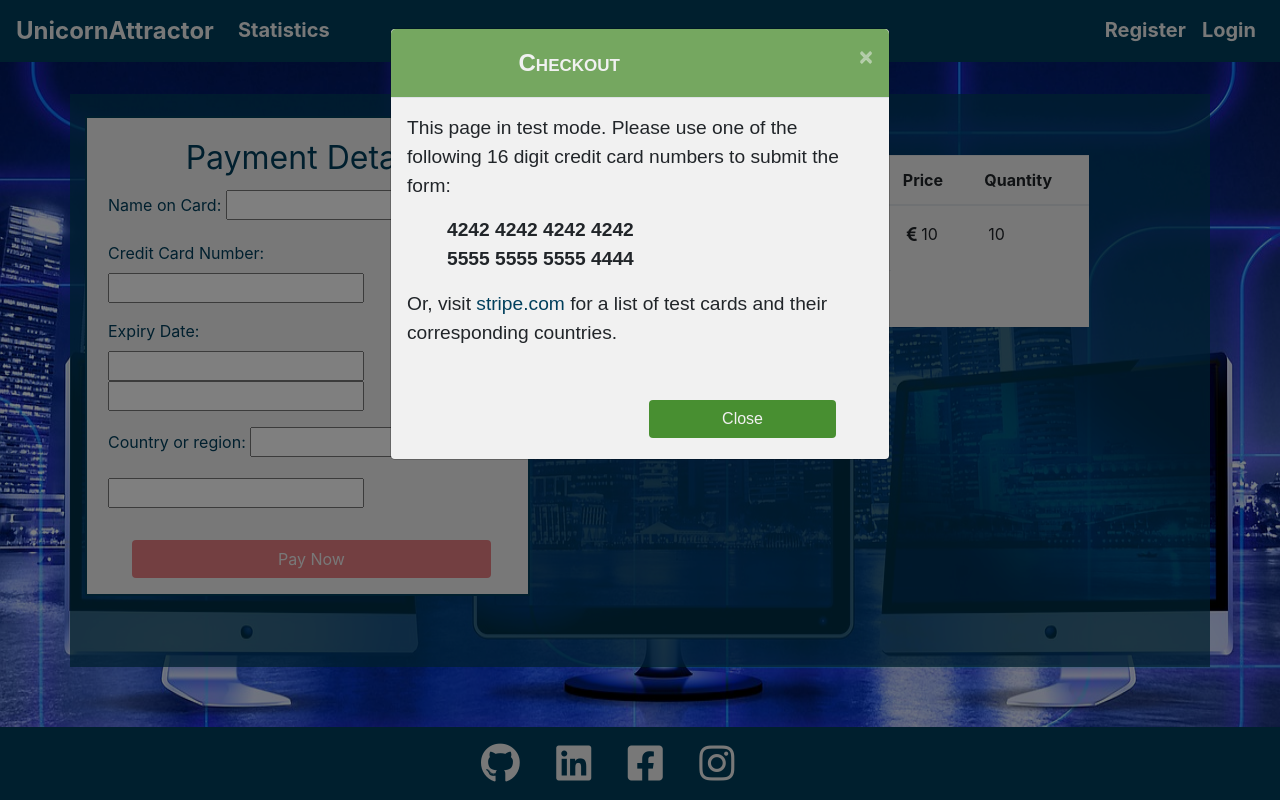
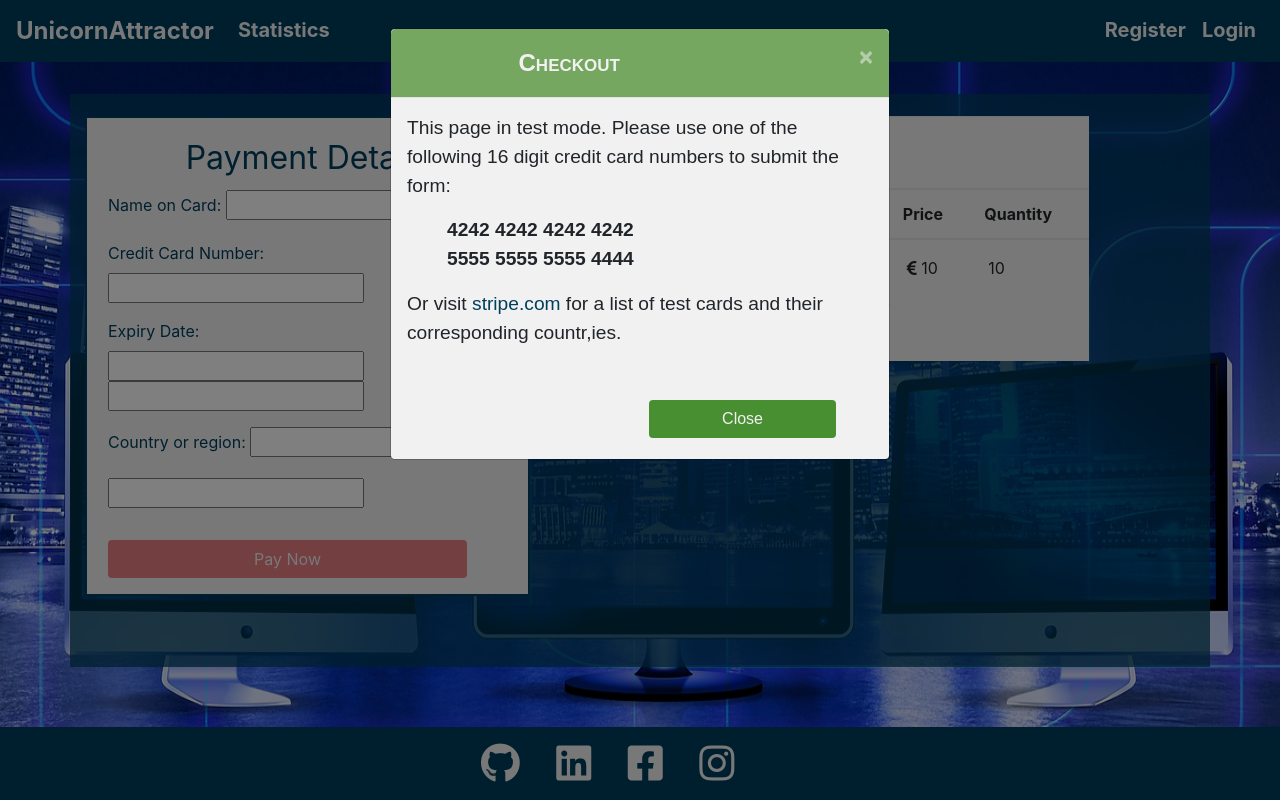
Before and after one commit to LibbyH52/Unicorn-Attractor, a Django app: template checkout/templates/checkout/checkout.html in a window 1280 px wide. Run offline with Django 3.2, Linux system fonts and the light colour scheme; the template is opened without the code that fills it: most values are stand-ins (such as "Sample title", 1, 10 or a date in 2020); form fields are guessed from the names that the template uses; some libraries are stand-ins or nearby versions; some web fonts are replaced.

Commit message:
Removed 'form-row' classs around submit button due to excess space underneath content

```diff
--- a/checkout/templates/checkout/checkout.html
+++ b/checkout/templates/checkout/checkout.html
@@ -12,7 +12,7 @@
 {% endblock head_js %}
 {% block content %}
 <div class="row">
-    <div class="col-sm-12 offset-md-2 col-md-8 offset-lg-0 col-lg-5">
+    <div class="col-12 offset-md-2 col-md-8 offset-lg-0 col-lg-5">
         <form method="POST" class="form payment-form" id="payment-form" action="{% url 'checkout'%}">
             {% csrf_token %}
             <div class="form-row">
@@ -22,8 +22,11 @@
                    {{payment_form.full_name}}
                 </div>
                <div class="form-group col-12">
-                    <label for="CreditCardNumber">Credit Card Number: </label>
-                    {{payment_form.credit_card_number}}
+                   <div id="credit-card_number">
+                        <label for="CreditCardNumber">Credit Card Number: </label>
+                        {{payment_form.credit_card_number}}
+                        <div id="card-errors" role="alert"></div>
+                   </div>
                 </div>
                 <div class="form-group col-9">
                     <label for="Expiry Date">Expiry Date:</label><br>
@@ -41,18 +44,20 @@
                 <div class="form-group col-12">
                     {{payment_form.stripe_id}}
                 </div>
-            </div>
-            <div class="form-row">
                 <div class="col-12">
-                    <button class="btn btn-add btn-checkout" type="submit">Pay Now</button>
+                    <button class="btn  btn-checkout" type="submit">Pay Now</button>
                 </div>
             </div>
         </form>
     </div>
-    <div class="col-sm-12 offset-md-2 col-md-8 offset-lg-1 col-lg-5">
-        <h2>Cart Items</h2>
+    <div class="col-12 offset-md-2 col-md-8 offset-lg-1 col-lg-5">
         <table class="table checkout-table">
             <thead>
+                <tr>
+                    <th colspan="3">
+                        <h2 class="table-heading">Cart Items</h2>
+                    </th>
+                </tr>
                 <tr>
                     <th scope="col">Feature Name</th>
                     <th scope="col">Price</th>
@@ -96,8 +101,8 @@
                     <li><strong>4242 4242 4242 4242 </strong> </li>
                     <li><strong>5555 5555 5555 4444</strong></li>
               </ul>
-              <p>Or, visit <a href="https://stripe.com/docs/testing#international-cards">stripe.com</a> for a list of
-                test cards and their corresponding countries.</p>
+              <p>Or visit <a href="https://stripe.com/docs/testing#international-cards">stripe.com</a> for a list of
+                test cards and their corresponding countr,ies.</p>
             </div>
             <div class="modal-footer">
               <button type="button" class="btn btn-cancel" data-dismiss="modal">Close</button>
```
